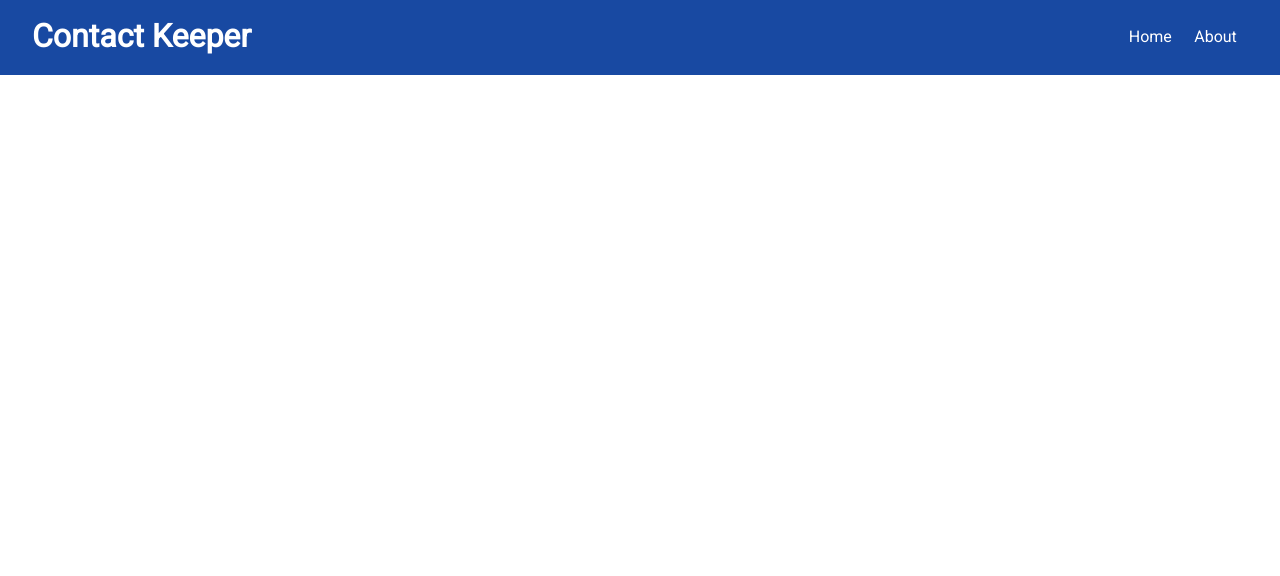
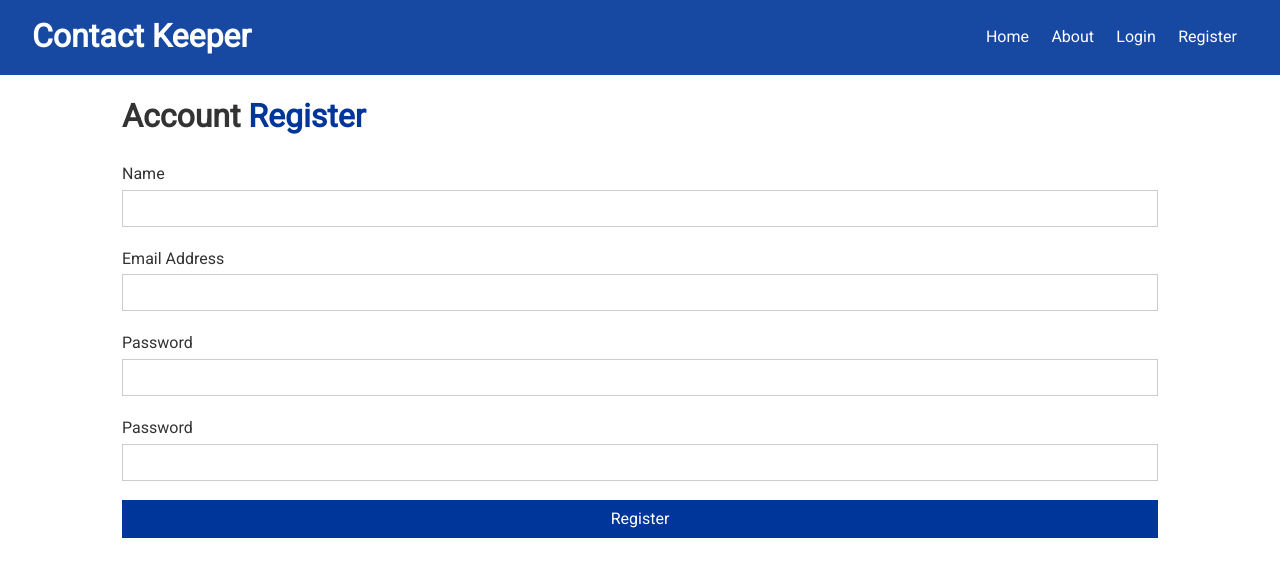
Before and after one commit to PawBud/Contact-Keeper, a React (Create React App) app in the folder client/: page /register in a window 1280 px wide. Shown: the top 576 px of the page. Built offline with nearby package versions, Linux system fonts and the light colour scheme.

Commit message:
LoginAuth: Added the Login And Register Pages to the App.
This commit introduces the login and the Register Auth pages which
currently display an email and a password field in the login field.
A name, email, a password and verify password field is displayed in
the register route.

```diff
--- a/client/src/App.js
+++ b/client/src/App.js
@@ -3,6 +3,8 @@ import { BrowserRouter as Router, Route, Switch } from "react-router-dom";
 import Navbar from "./components/layout/Navbar";
 import Home from "./components/pages/Home";
 import About from "./components/pages/About";
+import Register from './components/auth/Register';
+import Login from './components/auth/Login';
 
 import ContactState from "./context/contact/ContactState";
 import AuthState from "./context/auth/AuthState";
@@ -19,6 +21,8 @@ const App = () => {
               <Switch>
                 <Route exact path="/home" component={Home} />
                 <Route exact path="/about" component={About} />
+                <Route exact path="/register" component={Register} />
+                <Route exact path="/login" component={Login} />
               </Switch>
             </div>
           </Fragment>
--- /dev/null
+++ b/client/src/components/auth/Login.js
@@ -0,0 +1,53 @@
+import React, { useState } from "react";
+
+const Login = () => {
+  const [user, setuser] = useState({
+    email: "",
+    password: "",
+  });
+
+  const onChange = e => {
+      setuser({ ...user, [e.target.name]: e.target.value });
+  }
+
+  const onSubmit = e => {
+      e.preventDefault();
+      console.log('Login submit');//to be changed
+  }
+
+  const { email, password } = user;
+  return (
+    <div className="form-containter">
+      <h1>
+        Account <span className="text-primary">Login</span>
+      </h1>
+      <form onSubmit={onSubmit}>
+        <div className="form-group">
+          <label htmlFor="email">Email Address</label>
+          <input
+            type="email"
+            name="email"
+            value={email}
+            onChange={onChange}
+          ></input>
+        </div>
+        <div className="form-group">
+          <label htmlFor="password">Password</label>
+          <input
+            type="password"
+            name="password"
+            value={password}
+            onChange={onChange}
+          ></input>
+        </div>
+        <input
+          type="submit"
+          value="Login"
+          className="btn btn-primary btn-block"
+        ></input>
+      </form>
+    </div>
+  );
+};
+
+export default Login;
--- /dev/null
+++ b/client/src/components/auth/Register.js
@@ -0,0 +1,74 @@
+import React, { useState } from "react";
+
+const Register = () => {
+
+  const [user, setuser] = useState({
+    name: "",
+    email: "",
+    password: "",
+    password2: "",
+  });
+
+  const onChange = e => {
+      setuser({ ...user, [e.target.name]: e.target.value });
+  }
+
+  const onSubmit = e => {
+      e.preventDefault();
+      console.log('Register submit');//to be changed
+  }
+
+  const { name, email, password, password2 } = user;
+  return (
+    <div className="form-containter">
+      <h1>
+        Account <span className="text-primary">Register</span>
+      </h1>
+      <form onSubmit={onSubmit}>
+        <div className="form-group">
+          <label htmlFor="name">Name</label>
+          <input
+            type="text"
+            name="name"
+            value={name}
+            onChange={onChange}
+          ></input>
+        </div>
+        <div className="form-group">
+          <label htmlFor="email">Email Address</label>
+          <input
+            type="email"
+            name="email"
+            value={email}
+            onChange={onChange}
+          ></input>
+        </div>
+        <div className="form-group">
+          <label htmlFor="password">Password</label>
+          <input
+            type="password"
+            name="password"
+            value={password}
+            onChange={onChange}
+          ></input>
+        </div>
+        <div className="form-group">
+          <label htmlFor="password2">Password</label>
+          <input
+            type="password"
+            name="password2"
+            value={password2}
+            onChange={onChange}
+          ></input>
+        </div>
+        <input
+          type="submit"
+          value="Register"
+          className="btn btn-primary btn-block"
+        ></input>
+      </form>
+    </div>
+  );
+};
+
+export default Register;
--- a/client/src/components/layout/Navbar.js
+++ b/client/src/components/layout/Navbar.js
@@ -15,6 +15,12 @@ const Navbar = ({ title, icons }) => {
           <li>
               <Link to='/about'>About</Link>
           </li>
+          <li>
+              <Link to='/login'>Login</Link>
+          </li>
+          <li>
+              <Link to='/register'>Register</Link>
+          </li>
       </ul>
     </div>
   );
```
Also changed, not shown: 1 other file (tests, documents, lock files or other folders).
